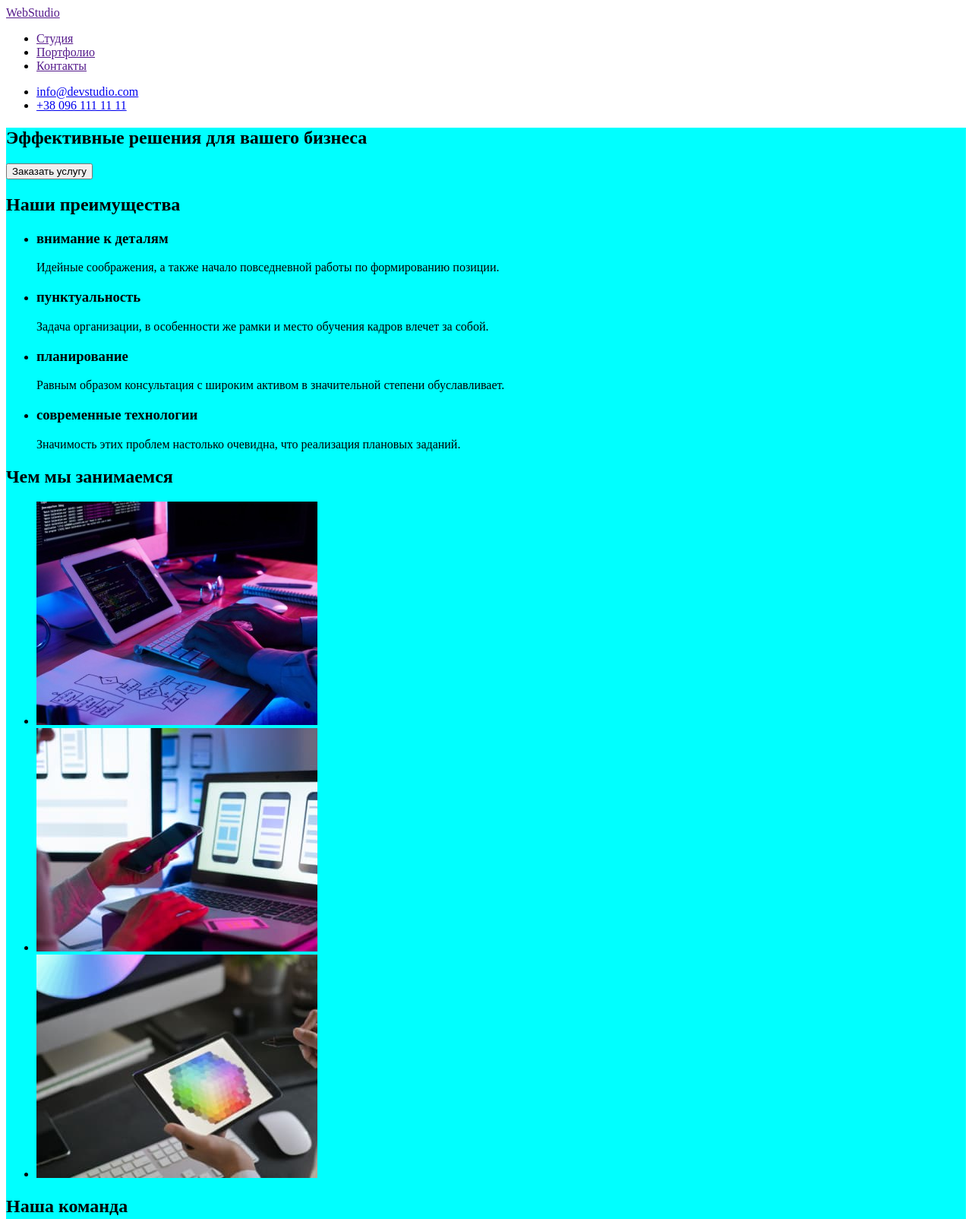
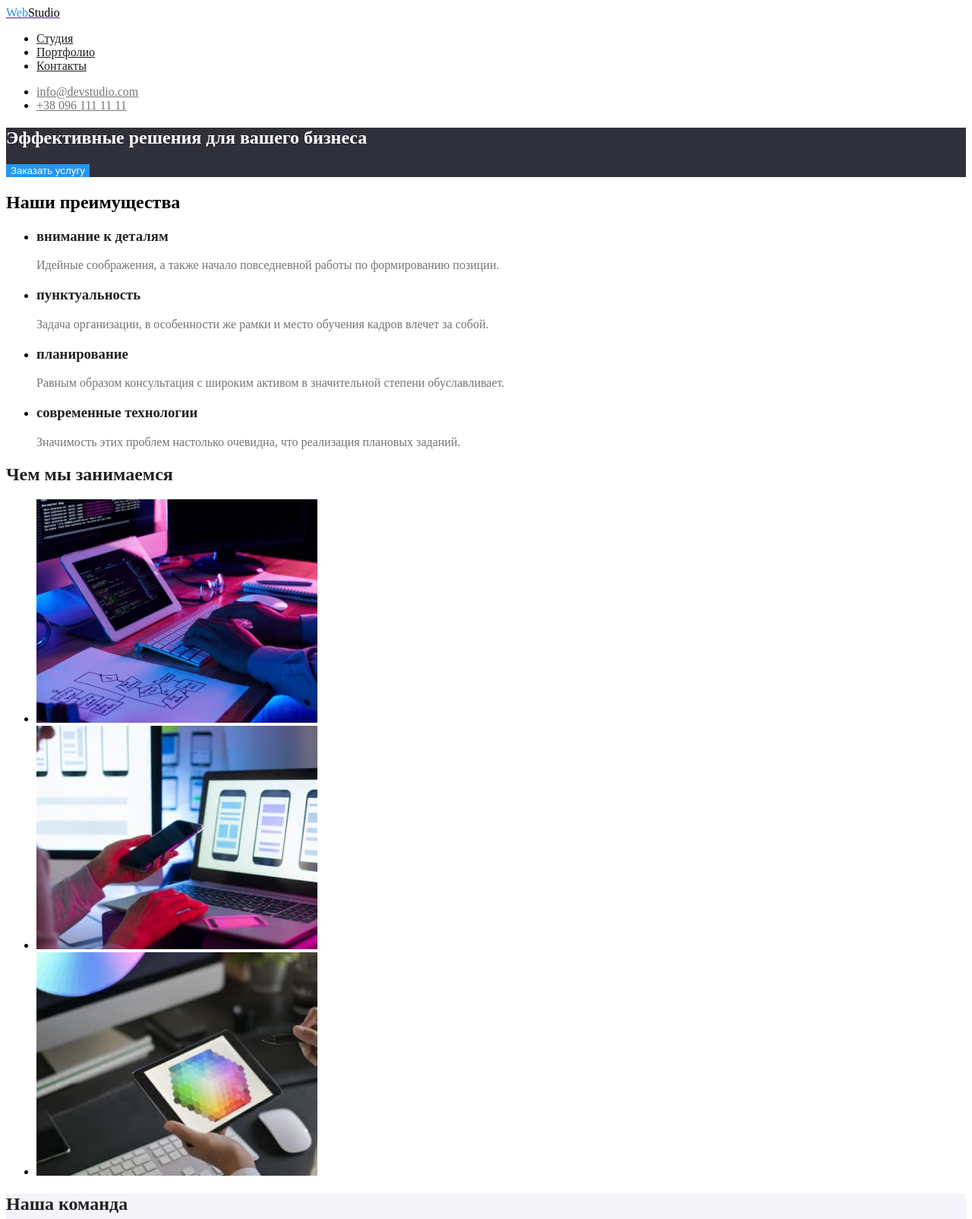
Before and after one commit to UserTso/goit-markup-hw-02, a plain HTML site: page index.html in a window 1280 px wide. Shown: the top 1604 px of the page at 76% size. Drawn offline with Linux system fonts and the light colour scheme.

Commit message:
css first page

```diff
--- a/css/styles.css
+++ b/css/styles.css
@@ -1,3 +1,79 @@
-.primary {
-    background-color: aqua;
+/* color heder: #000000, #2196F3, #212121, #757575
+background-color  */
+
+.site-heder {
+    background-color: #FFFFFF;
 }
+/* LOGO */
+.logo-web {
+    color: #2196F3;
+}
+.logo-studio {
+    color: #000000;
+}
+
+/* link-nav */
+.link-nav {
+    color: #212121;
+}
+.link-nav:hover,
+.link-nav:focus {
+    color: #2196F3;
+}
+/* link-auth */
+.link-auth {
+    color: #757575;
+}
+.link-auth:hover,
+.link-auth:focus {
+    color: #2196F3;
+}
+
+/* Hyro */
+.hyro {
+    background-color: #2F303A;
+}
+.hyro-text {
+    color: #FFFFFF;
+}
+.hyro-button {
+    background-color: #2196F3;
+    color: #FFFFFF;
+    border: none;
+
+}
+/* about company */
+
+.title-section {
+    color: #212121;
+}
+.text-section {
+    color: #757575;
+}
+/* work */
+.work {
+    color: #212121;
+}
+/* Team */
+.team {
+    background-color: #F5F4FA;
+}
+.title-team {
+    color: #212121;
+}
+.text-team {
+    color: #757575;
+}
+/* footer */
+.site-footer {
+    background-color: #2F303A;
+}
+.footer-studio {
+    color: #FFFFFF;
+}
+.footer-address {
+    color: #FFFFFF;
+}
+.footer-data {
+    color: rgba(255, 255, 255, 0.6);
+}
--- a/index.html
+++ b/index.html
@@ -9,57 +9,63 @@
   </head>
   <body>
     <!-- хедер -->
-    <header>
+    <header class="site-heder">
       <nav>
-        <a href="">WebStudio</a>
+        <a class="logo" href=""
+          ><span class="logo-web">Web</span><span class="logo-studio">Studio</span></a
+        >
         <ul>
-          <li><a href="">Студия</a></li>
-          <li><a href="">Портфолио</a></li>
-          <li><a href="">Контакты</a></li>
+          <li><a class="link-nav" href="">Студия</a></li>
+          <li><a class="link-nav" href="">Портфолио</a></li>
+          <li><a class="link-nav" href="">Контакты</a></li>
         </ul>
       </nav>
 
       <ul>
-        <li><a href="mailto:info@devstudio.com">info@devstudio.com</a></li>
-        <li><a href="tel:+380961111111">+38 096 111 11 11</a></li>
+        <li><a class="link-auth" href="mailto:info@devstudio.com">info@devstudio.com</a></li>
+        <li><a class="link-auth" href="tel:+380961111111">+38 096 111 11 11</a></li>
       </ul>
     </header>
     <!-- Розділ мейн -->
     <main class="primary">
       <!-- Герой -->
-      <section>
-        <h1>Эффективные решения для вашего бизнеса</h1>
-        <button type="button">Заказать услугу</button>
+      <section class="hyro">
+        <h1 class="hyro-text">Эффективные решения для вашего бизнеса</h1>
+        <button type="button" class="hyro-button">Заказать услугу</button>
       </section>
       <!-- Про роботу компанії -->
       <section>
         <h2>Наши преимущества</h2>
         <ul>
           <li>
-            <h3>внимание к деталям</h3>
-            <p>Идейные соображения, а также начало повседневной работы по формированию позиции.</p>
+            <h3 class="title-section">внимание к деталям</h3>
+            <p class="text-section">
+              Идейные соображения, а также начало повседневной работы по формированию позиции.
+            </p>
           </li>
           <li>
-            <h3>пунктуальность</h3>
-            <p>
+            <h3 class="title-section">пунктуальность</h3>
+            <p class="text-section">
               Задача организации, в особенности же рамки и место обучения кадров влечет за собой.
             </p>
           </li>
           <li>
-            <h3>планирование</h3>
-            <p>
+            <h3 class="title-section">планирование</h3>
+            <p class="text-section">
               Равным образом консультация с широким активом в значительной степени обуславливает.
             </p>
           </li>
           <li>
-            <h3>современные технологии</h3>
-            <p>Значимость этих проблем настолько очевидна, что реализация плановых заданий.</p>
+            <h3 class="title-section">современные технологии</h3>
+            <p class="text-section">
+              Значимость этих проблем настолько очевидна, что реализация плановых заданий.
+            </p>
           </li>
         </ul>
       </section>
       <!-- Наша работа -->
       <section>
-        <h2>Чем мы занимаемся</h2>
+        <h2 class="work">Чем мы занимаемся</h2>
         <ul>
           <li>
             <img
@@ -77,47 +83,48 @@
         </ul>
       </section>
       <!-- Про команду -->
-      <section>
-        <h2>Наша команда</h2>
+      <section class="team">
+        <h2 class="title-team">Наша команда</h2>
         <ul>
           <li>
             <img src="./images/igor.jpg" alt="Product Designer" width="270" />
-            <h3>Игорь Демьяненко</h3>
-            <p>Product Designer</p>
+            <h3 class="title-team">Игорь Демьяненко</h3>
+            <p class="text-team">Product Designer</p>
           </li>
           <li>
             <img src="./images/olga.jpg" alt="Frontend Developer" width="270" />
-            <h3>Ольга Репина</h3>
-            <p>Frontend Developer</p>
+            <h3 class="title-team">Ольга Репина</h3>
+            <p class="text-team">Frontend Developer</p>
           </li>
           <li>
             <img src="./images/nikolay.jpg" alt="Marketing" width="270" />
-            <h3>Николай Тарасов</h3>
-            <p>Marketing</p>
+            <h3 class="title-team">Николай Тарасов</h3>
+            <p class="text-team">Marketing</p>
           </li>
           <li>
             <img src="./images/misha.jpg" alt="UI Designer" width="270" />
-            <h3>Михаил Ермаков</h3>
-            <p>UI Designer</p>
+            <h3 class="title-team">Михаил Ермаков</h3>
+            <p class="text-team">UI Designer</p>
           </li>
         </ul>
       </section>
     </main>
     <!-- Футер -->
-    <footer>
-      <a href="">WebStudio</a>
+    <footer class="site-footer">
+      <a href=""><span class="logo-web">Web</span><span class="footer-studio">Studio</span></a>
       <address>
         <ul>
           <li>
             <a
+              class="footer-address"
               href="https://goo.gl/maps/VeayQojqGneW1Sk49"
               target="_blank"
               rel="noreferrer noopener"
               >г. Киев, пр-т Леси Украинки, 26</a
             >
           </li>
-          <li><a href="mailto:info@example.com">info@example.com</a></li>
-          <li><a href="tel:+380991111111">+38 099 111 11 11</a></li>
+          <li><a class="footer-data" href="mailto:info@example.com">info@example.com</a></li>
+          <li><a class="footer-data" href="tel:+380991111111">+38 099 111 11 11</a></li>
         </ul>
       </address>
     </footer>
```
Also changed, not shown: portfolio.html (+7 -7 lines).
